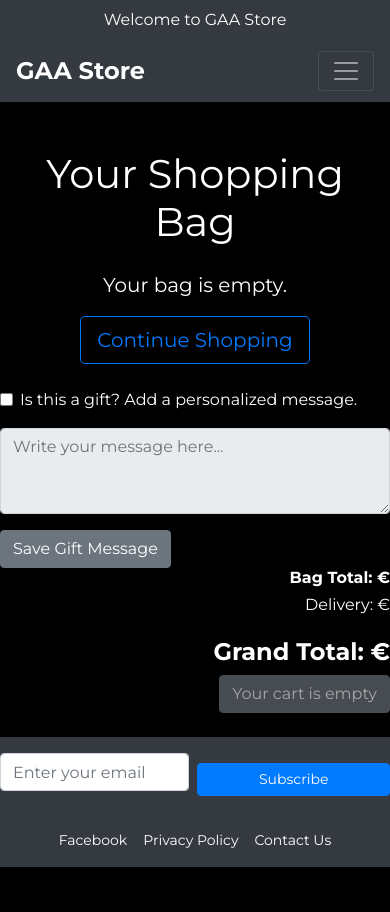
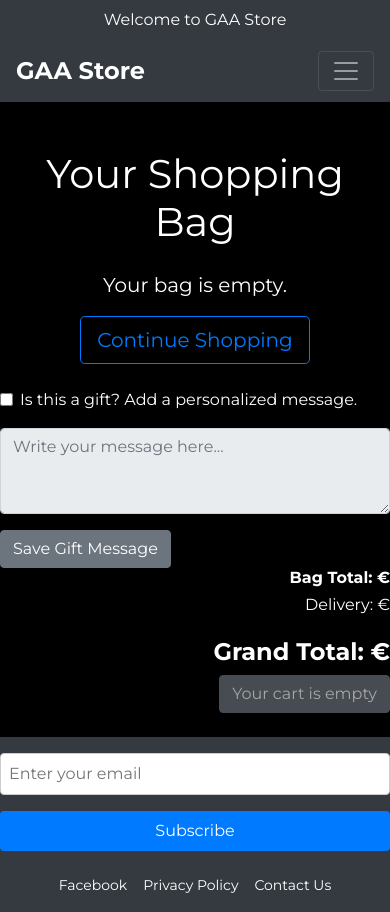
Before and after one commit to Viki-coding/GAA_STORE, a Django app: template bag/templates/bag/bag.html in a window 390 px wide. Before the commit the page ends 867 px from the top, so only its background shows below. Run offline with Django 3.2, Linux system fonts and the light colour scheme; the template is opened without the code that fills it, so the values that code supplies are empty; some libraries are stand-ins or nearby versions.

Commit message:
Fix unaligned subscribe button in footer and apply a sticky footer to improve look, apply css, relates to #16

```diff
--- a/static/css/base.css
+++ b/static/css/base.css
@@ -1,10 +1,24 @@
 /* General Styles */
+html, body {
+    height: 100%;
+    margin: 0;
+    padding: 0;
+}
+
 body {
     font-family: 'Montserrat', sans-serif;
     background-color: #000; /* Black background for the site */
     color: #fff; /* White text for readability */
     margin: 0;
     padding: 0;
+    display: flex;
+    flex-direction: column;
+    min-height: 100vh; /* Ensure the body takes full height */
+}
+
+/* The wrapper takes up the remaining space */
+.wrapper {
+    flex: 1;
 }
 
 /* Navbar */
@@ -149,6 +163,50 @@ body {
     box-shadow: 0 4px 8px rgba(0, 0, 0, 0.1);
 }
 
+/* Subscription form styling */
+.subscribe-form {
+    display: flex;
+    gap: 8px;
+    align-items: center;
+}
+
+.subscribe-form input[type="email"] {
+    flex: 1;
+    padding: 8px;
+    border: 1px solid #ccc;
+    border-radius: 4px;
+    font-size: 1rem;
+}
+
+.subscribe-form button {
+    padding: 8px 16px;
+    background-color: #007bff;
+    color: white;
+    border: none;
+    border-radius: 4px;
+    font-size: 1rem;
+    cursor: pointer;
+}
+
+.subscribe-form button:hover {
+    background-color: #0056b3;
+}
+
+/* Stack input and button for mobile */
+@media (max-width: 600px) {
+    .subscribe-form {
+        flex-direction: column;
+    }
+    .subscribe-form input,
+    .subscribe-form button {
+        width: 100%;
+        margin-bottom: 8px; /
+    }
+    .subscribe-form button {
+        margin-bottom: 0;
+    }
+}
+
 /* Checkout Summary */
 .list-group-item {
     color: black;
--- a/templates/base.html
+++ b/templates/base.html
@@ -52,26 +52,26 @@
       {% include 'includes/mobile-top-header.html' %}
       {% include 'includes/main-nav.html' %}
 
+      <!-- Wrapper for main content -->
+      <div class="wrapper flex-grow-1">
       <main>{% block content %}{% endblock %}</main>
+      </div>
 
       <footer class="bg-dark text-white py-3">
         <div class="row align-items-center">
           <div class="col-md-6 mb-3 mb-md-0">
             <div class="row no-gutters">
               <div class="col-12 col-md-8 mb-2 mb-md-0">
-                <form action="https://mailchimp.com" method="POST" class="d-flex">
+                  <form class="subscribe-form" action="https://mailchimp.com" method="POST">
                     <label for="email" class="sr-only">Sign up for updates:</label>
                     <input
                         type="email"
                         id="email"
                         name="email"
-                    class="form-control mr-2"
                         placeholder="Enter your email"
                         required
                     />
-                  <button type="submit" class="btn btn-primary">
-                    Subscribe
-                  </button>
+                    <button type="submit">Subscribe</button>
                   </form>
               </div>
             </div>
```
Also changed, not shown: 1 other file. Lines whose indentation alone changed are shown as unchanged.
